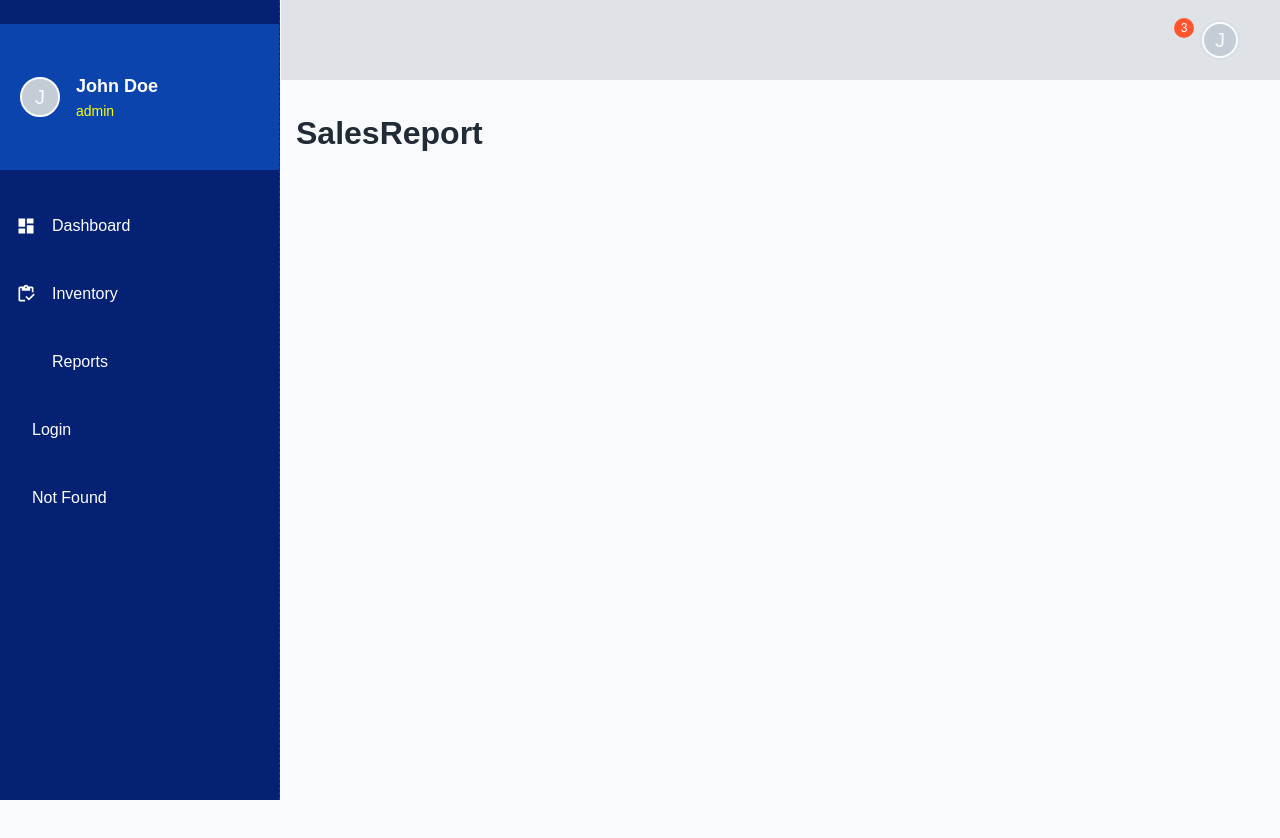
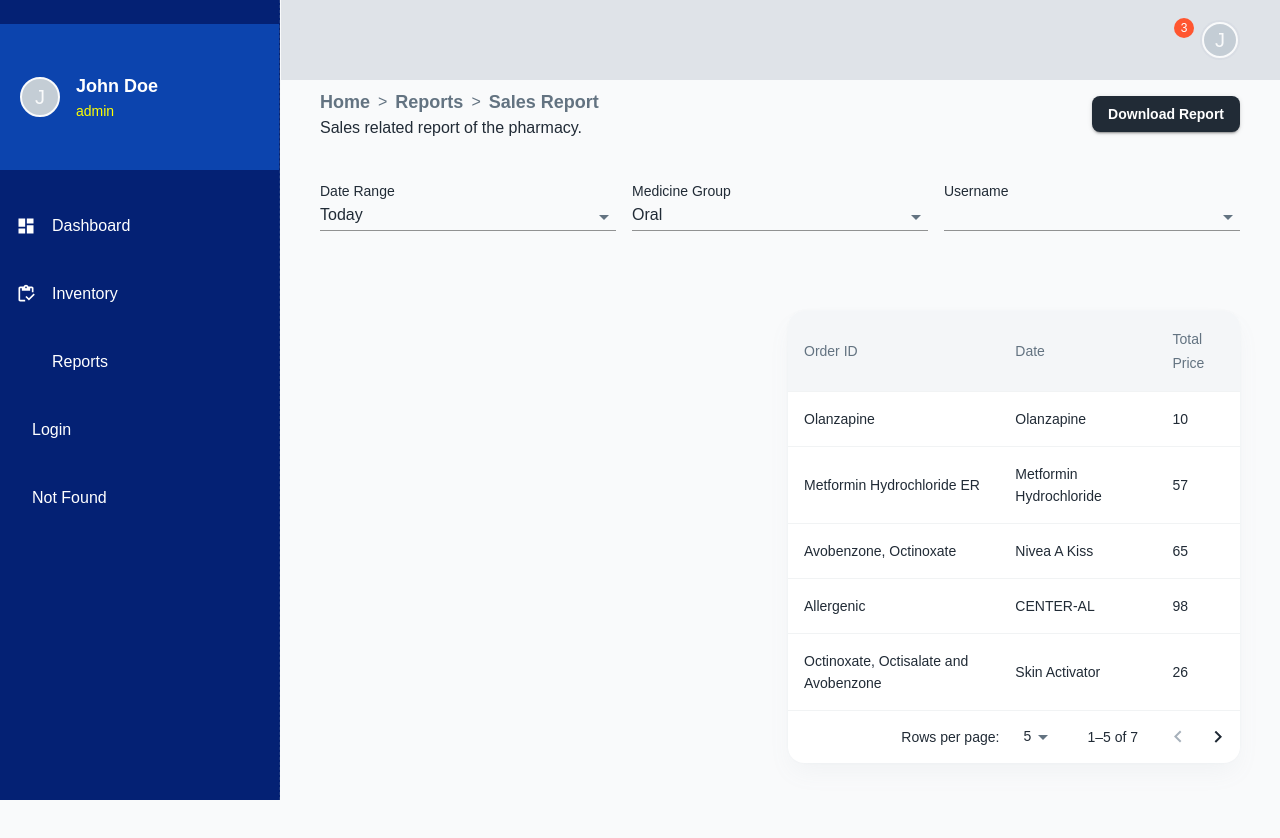
Before and after one commit to at-tawlib/pharmacy-desktop-app, a React (Vite) app in the folder src/renderer/: page /reports/sales in a window 1280 px wide. Before the commit this address had no page. Shown: the top 838 px of the page. Before the commit the page ends 800 px from the top, so only its background shows below. Built offline with nearby package versions, Linux system fonts and the light colour scheme; some icons are missing.

Commit message:
Add UI to sales report

```diff
--- a/src/renderer/src/sections/reports/SalesReports.jsx
+++ b/src/renderer/src/sections/reports/SalesReports.jsx
@@ -1,3 +1,232 @@
+import {
+  Breadcrumbs,
+  Button,
+  Card,
+  Container,
+  Grid,
+  MenuItem,
+  Select,
+  Stack,
+  Table,
+  TableBody,
+  TableCell,
+  TableContainer,
+  TablePagination,
+  TableRow,
+  TextField,
+  Typography,
+  useTheme,
+} from "@mui/material";
+import Scrollbar from "../../components/scrollbar";
+import { useState } from "react";
+import { TableEmptyRows, TableHeadCustom } from "../../components/table";
+import { emptyRows } from "../../utils/table-filter";
+import {
+  MEDICINE_GROUP_ITEM_PATH,
+} from "../../constants/paths";
+import { useRouter } from "../../routes/hooks/use-route";
+import RouterLink from "../../routes/components/RouterLink";
+import { medicineGroup } from "../../mock/medicine-group";
+import { REPORTS_PATH } from "../../constants/paths";
+
 export default function SalesReport() {
-    return <h1>SalesReport</h1>;
-  }
+  const theme = useTheme();
+  const router = useRouter();
+  const [page, setPage] = useState(0);
+  const [rowsPerPage, setRowsPerPage] = useState(5);
+
+  // Slice the medicines array to show the rows for the current page
+  const paginatedGroups = medicineGroup.slice(
+    page * rowsPerPage,
+    page * rowsPerPage + rowsPerPage
+  );
+
+  const handleChangePage = (event, newPage) => {
+    setPage(newPage);
+  };
+
+  const handleChangeRowsPerPage = (event) => {
+    setRowsPerPage(parseInt(event.target.value, 10));
+    setPage(0); // Reset to the first page when rows per page changes
+  };
+
+  return (
+    <Container>
+      <Stack
+        direction="row"
+        alignItems="center"
+        justifyContent="space-between"
+        mb={5}
+      >
+        <Stack direction="column">
+          {/* TODO: extract bread crumbs */}
+          <Breadcrumbs separator=">" aria-label="breadcrumb">
+            <Typography
+              variant="h6"
+              component={RouterLink}
+              to="/"
+              sx={{
+                textDecoration: "none",
+                "&:hover": {
+                  textDecoration: "underline",
+                  color: "primary.main",
+                },
+              }}
+              color="inherit"
+              noWrap
+            >
+              Home
+            </Typography>
+            <Typography
+              variant="h6"
+              component={RouterLink}
+              to={REPORTS_PATH}
+              sx={{
+                textDecoration: "none",
+                "&:hover": {
+                  textDecoration: "underline",
+                  color: "primary.main",
+                },
+              }}
+              color="inherit"
+              noWrap
+            >
+              Reports
+            </Typography>
+            <Typography variant="h6">Sales Report</Typography>
+          </Breadcrumbs>
+
+          <Typography variant="body1">
+            Sales related report of the pharmacy.
+          </Typography>
+        </Stack>
+
+        <Button variant="contained" color="inherit">
+          Download Report
+        </Button>
+      </Stack>
+
+      <Grid container spacing={2} mb={5}>
+        <Grid item xs={4}>
+          <Stack direction="column" alignItems="start">
+            <Typography variant="body2">Date Range</Typography>
+            <Select
+              variant="standard"
+              defaultValue="today"
+              fullWidth
+              size="small"
+            >
+              <option value="today">Today</option>
+              <option value="yesterday">Yesterday</option>
+              <option value="last-7-days">Last 7 days</option>
+              <option value="last-30-days">Last 30 days</option>
+            </Select>
+          </Stack>
+        </Grid>
+
+        <Grid item xs={4}>
+          <Stack direction="column" alignItems="start">
+            <Typography variant="body2">Medicine Group</Typography>
+            <TextField
+              name="group"
+              value="Oral"
+              select
+              size="small"
+              required
+              variant="standard"
+              fullWidth
+            >
+              {["Oral", "Injection", "Tablet", "Capsule"].map((option) => (
+                <MenuItem key={option} value={option}>
+                  {option}
+                </MenuItem>
+              ))}
+            </TextField>
+          </Stack>
+        </Grid>
+
+        <Grid item xs={4}>
+          <Stack direction="column" alignItems="start">
+            <Typography variant="body2">Username</Typography>
+            <Select
+              variant="standard"
+              defaultValue="today"
+              fullWidth
+              size="small"
+            >
+              <MenuItem value="">Ali Baba</MenuItem>
+              <MenuItem value="">John Doe</MenuItem>
+              <MenuItem value="">Azindo</MenuItem>
+              <MenuItem value="">Kofi Baaboni</MenuItem>
+            </Select>
+          </Stack>
+        </Grid>
+      </Grid>
+
+      <Grid container spacing={2} mb={5}>
+        <Grid item xs={12} sm={6} md={3}>
+
+        </Grid>
+      </Grid>
+
+      <Grid container spacing={2} mb={5}>
+        <Grid item xs={6}></Grid>
+
+        <Grid item xs={6}>
+          <Card>
+            <Scrollbar s={{ maxHeight: "auto" }}>
+              <TableContainer sx={{ overflow: "unset" }}>
+                <Table>
+                  <TableHeadCustom
+                    headLabel={[
+                      { id: "order_id", label: "Order ID" },
+                      { id: "date", label: "Date" },
+                      { id: "price", label: "Total Price" },
+                    ]}
+                  />
+                  <TableBody>
+                    {paginatedGroups.map((group) => (
+                      <TableRow
+                        key={group.id}
+                        hover
+                        sx={{ cursor: "pointer" }}
+                        onClick={() => {
+                          router.push(MEDICINE_GROUP_ITEM_PATH);
+                        }}
+                      >
+                        <TableCell>{group.group_name}</TableCell>
+                        <TableCell>{group.description}</TableCell>
+                        <TableCell>{group.quantity}</TableCell>
+                      </TableRow>
+                    ))}
+                  </TableBody>
+
+                  <TableEmptyRows
+                    height={10}
+                    emptyRows={emptyRows(
+                      page,
+                      rowsPerPage,
+                      medicineGroup.length
+                    )}
+                  />
+
+                  {/* TODO: TableNoData component for data not found */}
+                </Table>
+              </TableContainer>
+            </Scrollbar>
+
+            <TablePagination
+              component="div"
+              count={medicineGroup.length}
+              rowsPerPage={rowsPerPage}
+              page={page}
+              onPageChange={handleChangePage}
+              onRowsPerPageChange={handleChangeRowsPerPage}
+              rowsPerPageOptions={[5, 10, 25]}
+            />
+          </Card>
+        </Grid>
+      </Grid>
+    </Container>
+  );
+}
```
